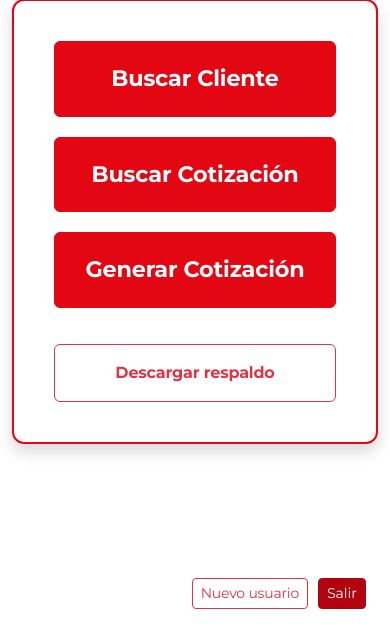
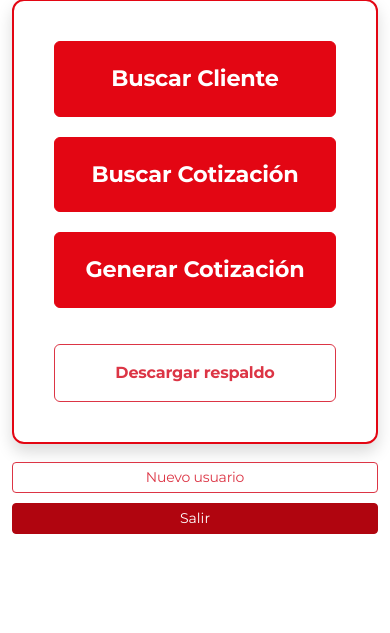
Before and after one commit to JBSoftwareDev/firequote-django, a Django app: page / in a window 390 px wide; the page is wider, and only the part inside the window is pictured. Shown: the part 211-844 px from the top of that part. Run offline with Django 5.2, Linux system fonts and the light colour scheme; a user stored in the database is signed in.

Commit message:
Fix home action buttons layout

```diff
--- a/firequote/static/css/styles.css
+++ b/firequote/static/css/styles.css
@@ -70,13 +70,28 @@ h4 {
 }
 
 .home-actions {
-    position: fixed;
-    right: 24px;
-    bottom: 24px;
-    z-index: 9999;
     display: flex;
+    justify-content: flex-end;
+    align-items: center;
     gap: 10px;
-    align-items: center;
+    margin-top: 18px;
+    margin-bottom: 24px;
+}
+
+.home-actions form {
+    margin: 0;
+}
+
+@media (max-width: 576px) {
+    .home-actions {
+        flex-direction: column;
+        align-items: stretch;
+    }
+
+    .home-actions a,
+    .home-actions button {
+        width: 100%;
+    }
 }
 
 .btn-delete {
```
